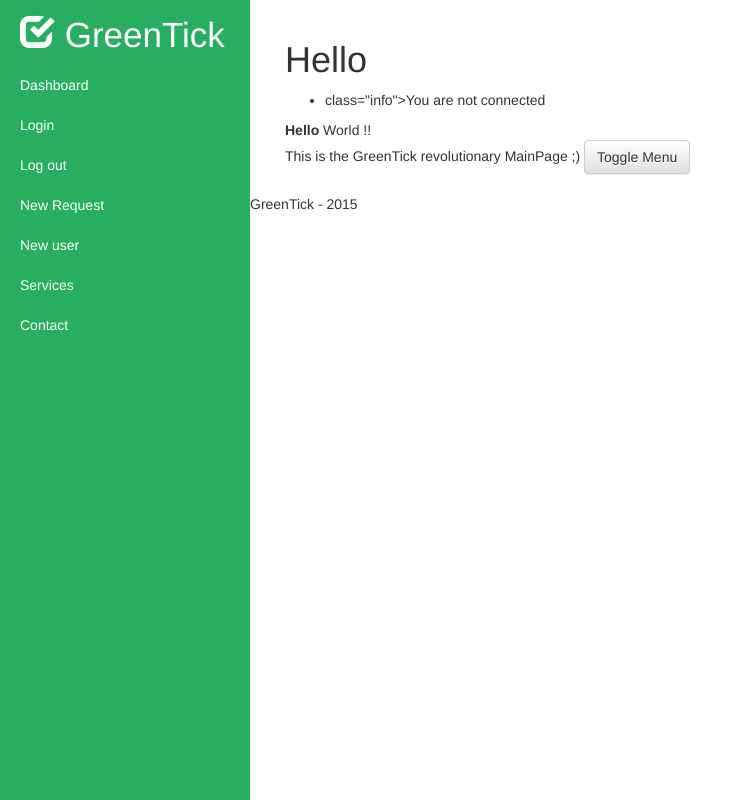
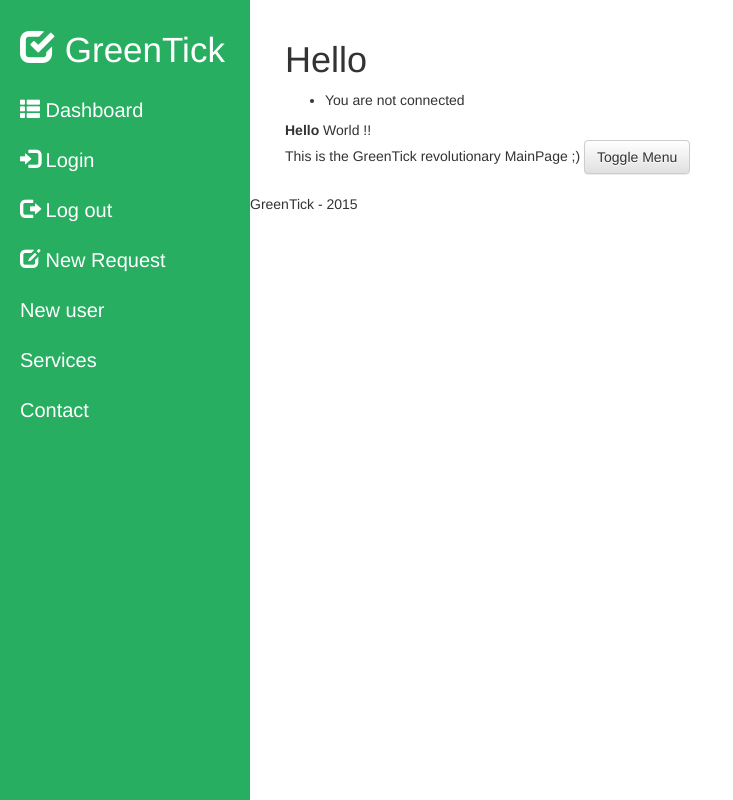
Before and after one commit to bmdeveloppement/greentick, a Django app: page /request/create/ in a window 1280 px wide. Shown: the whole page, without its empty margins (0-733 px from the left). Run offline with Django 3.2, Linux system fonts and the light colour scheme; some libraries are stand-ins or nearby versions.

Commit message:
ADD - Add bootstrap

```diff
--- a/greentick/static/css/style.css
+++ b/greentick/static/css/style.css
@@ -52,14 +52,16 @@
     margin: 0;
     padding: 0;
     list-style: none;
+    font-size: 20px;
+    font-weight: normal;
 }
 
 .sidebar-nav li {
-    text-indent: 20px;
-    line-height: 40px;
+    line-height: 50px;
 }
 
 .sidebar-nav li a {
+    padding-left: 20px;
     display: block;
     text-decoration: none;
     color: white;
@@ -80,10 +82,12 @@
     height: 65px;
     font-size: 35px;
     line-height: 70px;
+    margin-bottom: 5px;
 }
 
 .sidebar-nav > .sidebar-brand a {
     color: white;
+    margin-top: 15px;
 }
 
 .sidebar-nav > .sidebar-brand a:hover {
--- a/greentick/templates/header.html
+++ b/greentick/templates/header.html
@@ -20,20 +20,20 @@
                 <li class="sidebar-brand">
                     <a href="{% url 'main:index' %}">
                         <span class="glyphicon glyphicon-check" aria-hidden="true"></span>
-                        GreenTick
+                        <span>GreenTick</span>
                     </a>
                 </li>
-                <li>
-                    <a href="{% url 'main:dashboard' %}">Dashboard</a>
+                <li class="active">
+                    <a href="{% url 'main:dashboard' %}"><i class="glyphicon glyphicon-th-list"></i> Dashboard</a>
                 </li>
                 <li>
-                    <a href="{% url 'user:login' %}">Login</a>
+                    <a href="{% url 'user:login' %}"><i class="glyphicon glyphicon-log-in"></i> Login</a>
                 </li>
                 <li>
-                    <a href="{% url 'user:logout' %}">Log out</a>
+                    <a href="{% url 'user:logout' %}"><i class="glyphicon glyphicon-log-out"></i> Log out</a>
                 </li>
                 <li>
-                    <a href="{% url 'request:create' %}">New Request</a>
+                    <a href="{% url 'request:create' %}"><i class="glyphicon glyphicon-edit"></i> New Request</a>
                 </li>
                 <li>
                     <a href="{% url 'user:create' %}">New user</a>
--- a/greentick/templates/layout.html
+++ b/greentick/templates/layout.html
@@ -12,7 +12,7 @@
                 {% if messages %}
                     <ul class="messages">
                         {% for message in messages %}
-                        <li>{% if message.tags %} class="{{ message.tags }}"{% endif %}>{{ message }}</li>
+                        <li{% if message.tags %} class="{{ message.tags }}"{% endif %}>{{ message }}</li>
                         {% endfor %}
                     </ul>
                 {% endif %}
```
